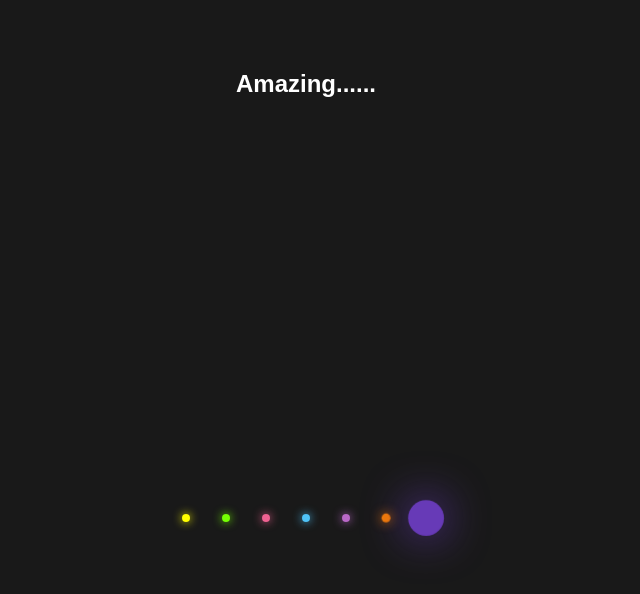
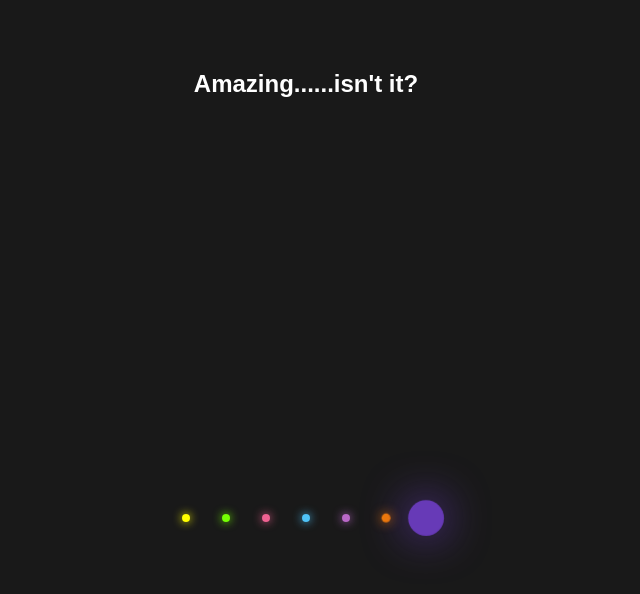
Before and after one commit to Kimikaku/my-first-repo, a plain HTML site: page index.html in a window 1280 px wide. Shown: the whole page, without its empty margins (334-974 px from the left). Drawn offline with Linux system fonts and the light colour scheme.

Commit message:
altered header

```diff
--- a/index.html
+++ b/index.html
@@ -8,7 +8,7 @@
 </head>
 <body>
   <div>
-    <h2>Amazing......</h2>
+    <h2>Amazing......isn't it?</h2>
     <ul>
       <li></li>
       <li></li>
```
